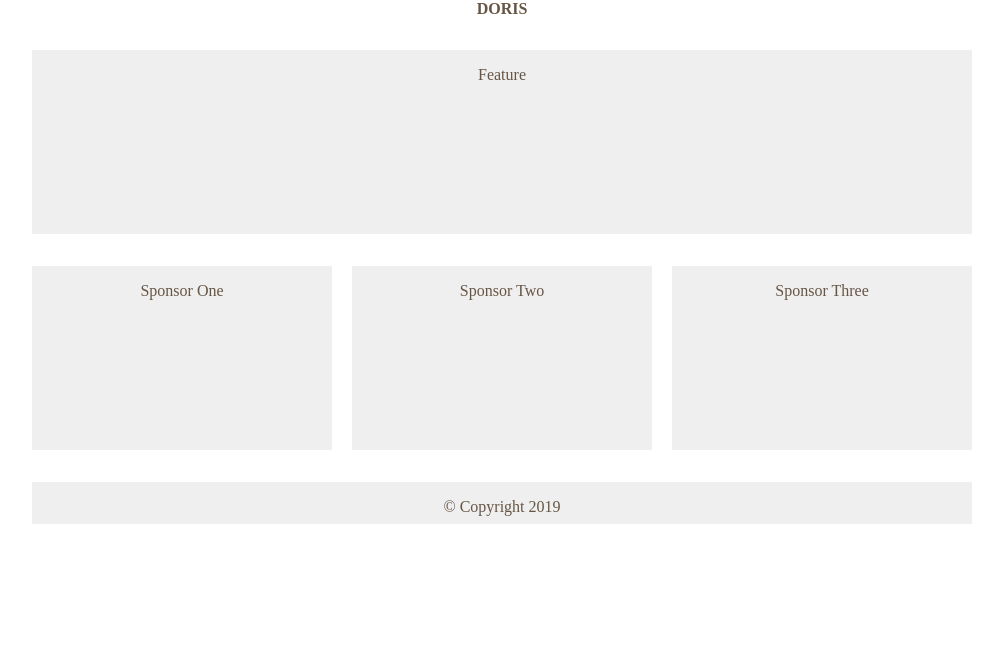
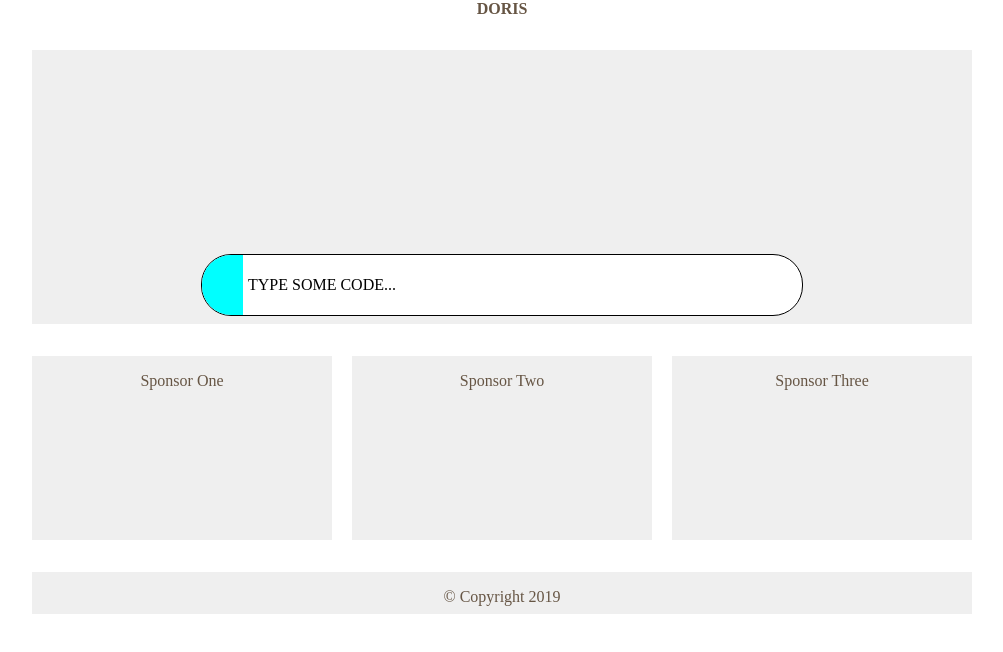
Before and after one commit to Herman04/Code-Translate, a plain HTML site: page index.html in a window 1280 px wide. Shown: the whole page, without its empty margins (138-1141 px from the left). Drawn offline with Linux system fonts and the light colour scheme.

Commit message:
added a search box

```diff
--- a/css/main.css
+++ b/css/main.css
@@ -8,6 +8,66 @@
   overflow: auto;
   padding:1em 0em 0.5em 0em;
 }
-#feature, .article {
+#feature, {
+  height: 20em;
+}
+.article {
   height: 10em;
 }
+.thing {
+  background: #fff;
+  border: 1px solid #000;
+  width: 600px;
+  height: 60px;
+  position: relative;
+  overflow: hidden;
+  border-radius: 30px;
+  margin: 20% auto 0;
+}
+.thing .thing-label{
+  width: 100%;
+  position: absolute;
+  line-height: 60px;
+  color: #000;
+  left: -180px;
+  z-index: 1;
+}/* properties that shape the "type some code text"*/
+.thing .thing-text{
+  padding-left: 40px;
+  width: 0;
+  border: none;
+  cursor: pointer;
+  position: relative;
+  z-index: 11;
+  left: -280px;
+  background: cyan;
+}
+.thing .thing-text:focus{
+  width: 90%;
+  outline: none;
+  cursor: text;
+  background: #fff;
+}
+.thing .thing-text:focus + .thing-btn{
+  opacity: 1;
+  left: 520px;
+  z-index: 11;
+  background: cyan;
+}
+.thing .thing-btn{
+  position: absolute;
+  z-index: -11;
+  opacity: 0;
+  left: 0;
+  border: none;
+  top: 0;
+  cursor: pointer;
+  width: 80px;
+  height: 50px;
+}
+.thing .thing-label, .thing .thing-text, .thing .thing-btn {
+  height: 100%;
+  display: inline-block;
+  text-transform: uppercase;
+  transition: 0.4s ease;
+}
--- a/index.html
+++ b/index.html
@@ -13,7 +13,15 @@
         <h1>DORIS</h1>
       </div>
       <div id="feature" class="grid_12">
-        <p>Feature</p>
+        <p>
+          <form action="" class="thing">
+            <label for="muma" class="thing-label">
+              type some code...
+            </label>
+            <input type="text" name="muma" id="muma" class="thing-text">
+            <input type="submit" value="translate" class="thing-btn">
+          </form>
+        </p>
       </div>
       <div class="article grid_4">
         <p>Sponsor One</p>
```
